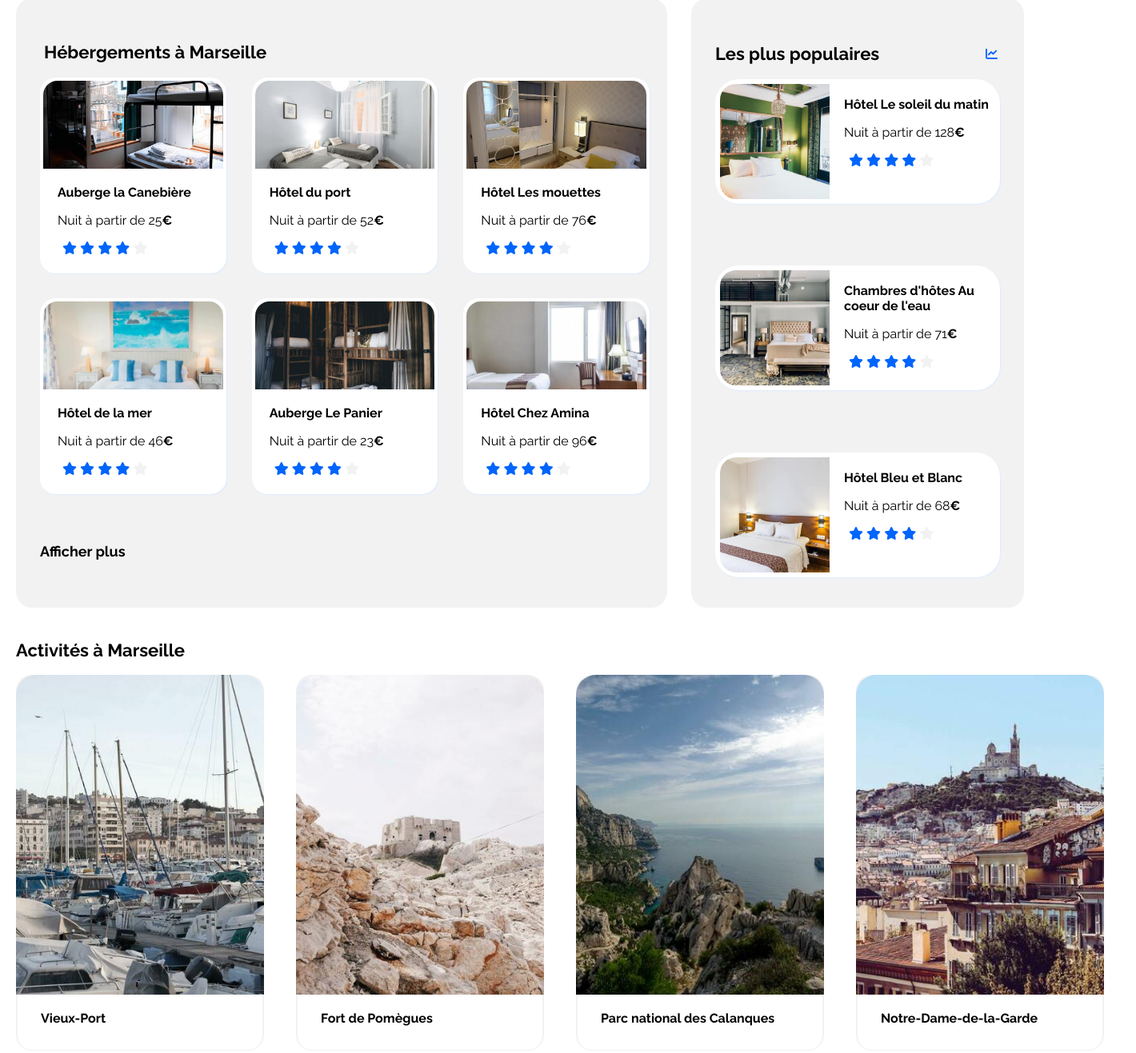
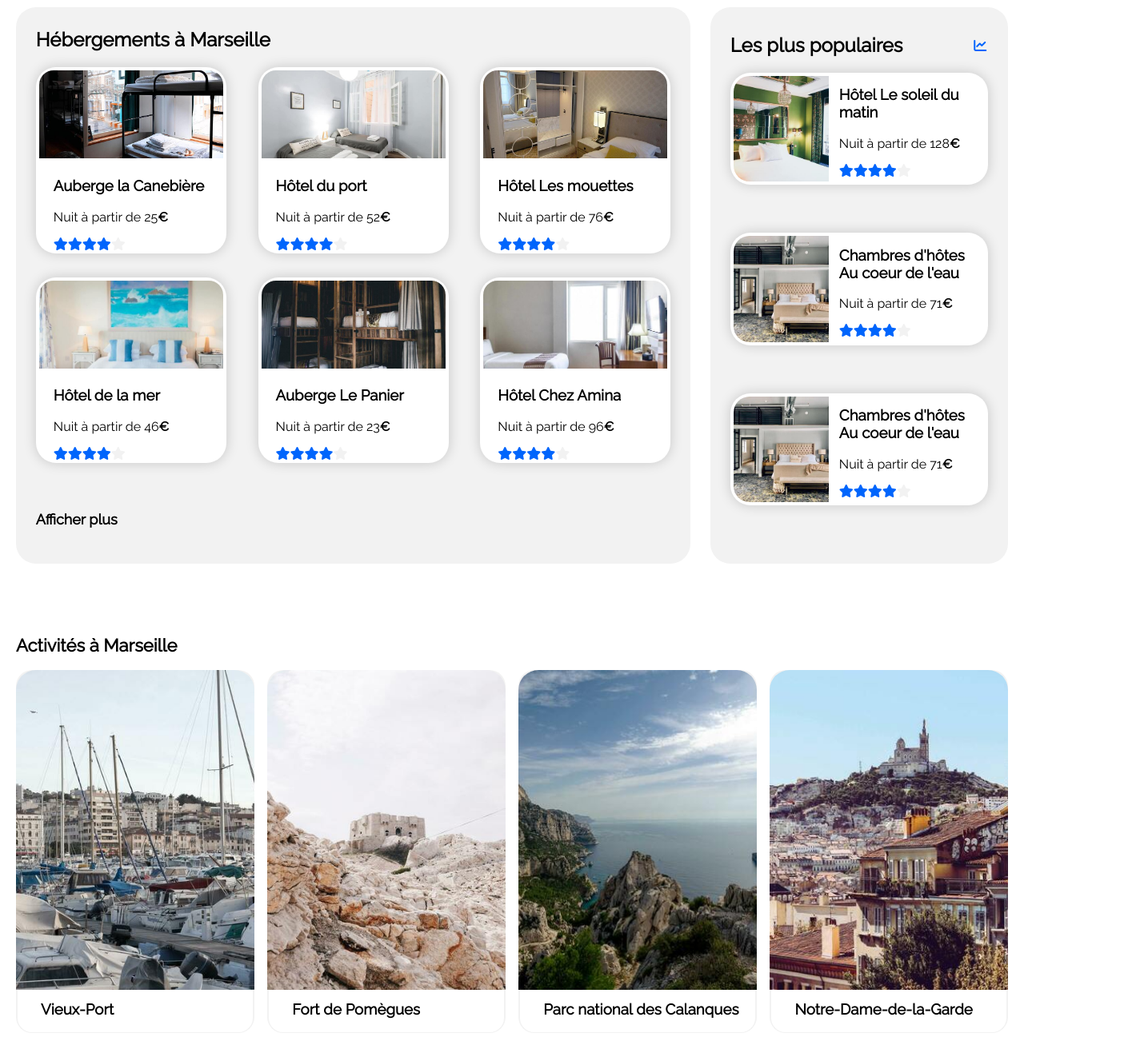
Before and after one commit to mylotfi/site-booki, a plain HTML site: page index.html in a window 1280 px wide. Shown: the part 420-1737 px from the top of the page at 80% size, 1420 px wide, since content can reach past the window. Drawn offline with Linux system fonts and the light colour scheme.

Commit message:
Add final commit

```diff
--- a/css/style.css
+++ b/css/style.css
@@ -9,17 +9,18 @@
 }
 
 body {
-    width: 1400px;
   margin: auto;
-    box-sizing: border-box;
-    max-width: 1400px;
-    padding-left: 20px;
-    padding-right: 20px;
+  max-width: 1440px;
+  margin-top: 0px;
+  font-family: "Raleway", sans-serif;
+
 }
 
-header {
-    width: 100%;
-    max-width: 1400px;
+.header {
+  display: grid;
+  align-items: center;
+  max-width: 1440px;
+  margin: auto;
 }
 
 html {
@@ -32,26 +33,6 @@ a {
 }
 
 .bold {
-    font-weight: 700;
-}
-
-h1 {
-    font-size: 22px;
-    font-weight: 700;
-}
-
-h2 {
-    font-size: 22px;
-    font-weight: 700;
-}
-
-h3 {
-    font-size: 16px;
-    font-weight: 700;
-}
-
-h5 {
-    font-size: 18px;
   font-weight: 700;
 }
 
@@ -108,7 +89,9 @@ a:hover {
 
 main {
   margin: 0px;
-    width: 1400px;
+  padding-left: 20px;
+  padding-right: 20px;
+
 }
 
 
@@ -186,9 +169,11 @@ button {
 
 .filtres {
   display: flex;
-    align-content: flex-start;
+  flex-wrap: wrap;
   align-items: center;
   margin-top: 40px;
+  width: 70%;
+
 }
 
 .filtres-list {
@@ -249,62 +234,60 @@ button {
 /* main-section-hebergements-populaires */
 
 .bloc-hebergements {
-    background-color: #F2F2F2;
-    border-radius: 20px;
-    padding: 30px;
-    margin-top: 20px;
+  width: 64%;
+  padding: 0.5% 2% 0.5% 2%;
   display: flex;
-    flex-wrap: wrap;
-    width: 70%;
+  flex-direction: column;
+  background: #f2f2f2;
+  border-radius: 25px;
 }
 
 .bloc-populaires {
-    background-color: #F2F2F2;
-    border-radius: 20px;
-    padding: 30px;
-    margin-top: 20px;
-    width: 30%;
+  width: 26%;
+  height: auto;
+  display: flex;
+  flex-direction: column;
+  background: #f2f2f2;
+  border-radius: 25px;
+  padding: 1% 2% 1% 2%;
+
+}
+
+.bloc-populaires h3 {
+  margin-top: 0px;
 }
 
 #main-hebergements {
   display: flex;
-    gap: 30px;
-    width: 90%;
+  justify-content: space-between;
+  margin-top: 25px;
 
 }
 
 .title-hebergements {
-    font-size: 22px;
-    padding-top: 6px;
-    padding-left: 5px;
+  font-weight: 700;
+
 }
 
 .card-hebergements1 {
   display: flex;
-    width: 100%;
-    gap: 40px;
+  flex-wrap: wrap;
+  justify-content: space-between;
 
 }
 
 .card-hebergements2 {
   display: flex;
-    width: 100%;
-    gap: 40px;
+  justify-content: space-between;
+  width: 880px;
 
-}
-
-.card-link {
-    width: 33%;
-    display: block;
 }
 
 .card-hebergements3 {
   display: flex;
-    flex-direction: row;
-    flex-wrap: wrap;
-    width: 100%;
-    /* justify-content: space-between; */
-    height: 100%;
+  flex-direction: column;
+  justify-content: space-between;
+
 }
 
 .bloc-img {
@@ -316,35 +299,38 @@ button {
 }
 
 .bloc-img-pop {
-    width: 137px;
-    height: 144px;
+  width: 38%;
   object-fit: cover;
-    border-radius: 20px 0px 0px 20px;
+  border-radius: 20px 0 0 20px;
+
 }
 
 .bloc-card {
-    background: white;
-    width: 100%;
-    height: 230px;
-    border-radius: 20px;
-    padding-left: 4px;
-    padding-top: 4px;
-    padding-right: 4px;
-    margin-bottom: 31px;
-    box-shadow: 1px 1px 1px 0px var(--second-color);
-    padding-bottom: 11px;
+  display: flex;
+  flex-direction: column;
+  background-color: white;
+  padding: 4px;
+  border-radius: 25px;
+  box-shadow: 0 0 16px #0000002e;
+  box-sizing: border-box;
+  margin-bottom: 30px;
+  width: 30%;
 }
 
 .bloc-card-pop {
-    background: white;
-    border-radius: 30px;
-    height: 144px;
+  background-color: white;
+  padding: 4px;
+  border-radius: 25px;
+  box-shadow: 0 0 16px #0000002e;
+  box-sizing: border-box;
+  margin-bottom: 60px;
+
+
+
+}
+
+.bloc-card-pop a {
   display: flex;
-    flex-direction: row;
-    padding: 6px;
-    box-shadow: 1px 1px 1px 0px var(--second-color);
-    width: 344px;
-
 }
 
 .hebergements {
@@ -352,13 +338,15 @@ button {
 }
 
 .populaires {
-    padding-left: 18px;
+  display: flex;
+  justify-content: space-around;
+  flex-direction: column;
+  padding: 4% 1% 2% 4%;
 }
 
 .card-star {
-    width: 131px;
-    margin-top: 4px;
-    margin-left: 6px;
+  display: flex;
+  justify-content: flex-start;
 }
 
 .fa-star {
@@ -378,12 +366,8 @@ button {
 }
 
 .title-populaires {
-    font-size: 15px;
-    background: #F2F2F2;
-    border-radius: 30px;
   display: flex;
   justify-content: space-between;
-    margin-top: 8px;
   align-items: center;
 }
 
@@ -395,6 +379,12 @@ button {
 
 /* main-section-activites */
 
+#main-activites {
+  display: flex;
+  flex-direction: column;
+  margin-top: 4%;
+}
+
 .title-activites {
   font-family: 'Raleway';
   font-weight: 700;
@@ -405,14 +395,21 @@ button {
 }
 
 .bloc-activites {
-    width: 1400px;
+  display: flex;
+  justify-content: space-between;
 }
 
 .bloc-ac-marseille {
+  display: flex;
+  justify-content: space-between;
+  flex-direction: column;
+  width: 24%;
   box-shadow: inset 0px 1px 0px 2px var(--light-grey-color);
   border-radius: 20px;
-    width: 310px;
-    height: 470px;
+}
+
+.bloc-ac-marseille a {
+  width: 100%;
 }
 
 .bloc-img-ac {
@@ -426,29 +423,34 @@ button {
 .s-titres-ac {
   width: 249px;
   font-family: 'Raleway';
+  margin-top: -10px;
   padding-left: 31px;
+
 }
 
 .ac-marseilles {
   display: flex;
-    gap: 40px;
-    align-items: center;
-}
-
-#main-activites {
-    width: 100%;
+  justify-content: space-between;
 }
 
 /* main-section-footer */
 
+
 .section-footer {
-    width: 100%;
+  display: flex;
+  flex-wrap: wrap;
+  justify-content: space-between;
+  background: #f2f2f2;
   margin-top: 60px;
+  padding-left: 15px;
+
+}
+
+footer div {
+  width: 33%;
+  display: flex;
+  flex-direction: column;
   background: #f2f2f2;
-    display: flex;
-    height: 200px;
-    justify-content: space-around;
-    padding-top: 40px;
 }
 
 .title-footer {
@@ -458,7 +460,3 @@ button {
   font-size: 18px;
   line-height: 21px;
 }
-
-#bloc-footer {
-    width: 100%;
-}
--- a/index.html
+++ b/index.html
@@ -8,14 +8,14 @@
 	<script src="https://kit.fontawesome.com/71e279f8bc.js" crossorigin="anonymous"></script>
 	<link rel="preconnect" href="https://fonts.googleapis.com">
 	<link rel="preconnect" href="https://fonts.gstatic.com" crossorigin>
-	<link href="https://fonts.googleapis.com/css2?family=Raleway:wght@400;600;700;900&display=swap" rel="stylesheet">
+	<link href="https://fonts.googleapis.com/css2?family=Raleway&display=swap" rel="stylesheet">
 	<title>Booki</title>
 </head>
 
 <body>
 
 	<!-- Header -->
-	<header>
+	<header class="header">
 		<nav>
 			<img src="./images/logo/Booki.png" class="Logo-booki" alt="logo booki">
 			<!-- <a href="#"> -->
@@ -27,7 +27,6 @@
 		</nav>
 	</header>
 	<main>
-
 		<!-- main-section-search -->
 
 		<section class="search-location">
@@ -95,7 +94,6 @@
 					</div>
 				</div>
 			</div>
-		</section>
 
 			<!-- main-section-info -->
 
@@ -105,19 +103,23 @@
 				</div>
 				<p class="text-info">Plus de 500 logements sont disponibles dans cette ville</p>
 			</div>
+		</section>
 
 		<!-- main-section-hebergements -->
 
 		<!-- section-hebergements -->
+
 		<section id="main-hebergements">
 			<div class="bloc-hebergements">
 				<div>
 					<h2 class="title-hebergements">Hébergements à Marseille</h2>
 				</div>
 				<div class="card-hebergements1">
+
 					<!-- bloc-1 -->
+
+					<article class="bloc-card">
 						<a class="card-link" href="#">
-						<article class="bloc-card">
 							<img class="bloc-img"
 								src="./images/hebergements/4_small/marcus-loke-WQJvWU_HZFo-unsplash.jpg"
 								alt="image auberge la canebière">
@@ -132,11 +134,13 @@
 									<i class="fa-solid fa-star  star-grey"></i>
 								</div>
 							</div>
+						</a>
 					</article>
-					</a>
+
 					<!-- bloc-2 -->
+
+					<article class="bloc-card">
 						<a class="card-link" href="#">
-						<article class="bloc-card">
 							<img class="bloc-img"
 								src="./images/hebergements/4_small/fred-kleber-gTbaxaVLvsg-unsplash.jpg"
 								alt="image hôtel du port">
@@ -151,11 +155,13 @@
 									<i class="fa-solid fa-star  star-grey"></i>
 								</div>
 							</div>
+						</a>
 					</article>
-					</a>
+
 					<!-- bloc-3 -->
+
+					<article class="bloc-card">
 						<a class="card-link" href="#">
-						<article class="bloc-card">
 							<img class="bloc-img"
 								src="./images/hebergements/4_small/reisetopia-B8WIgxA_PFU-unsplash.jpg"
 								alt="image hôtel les mouettes">
@@ -170,13 +176,13 @@
 									<i class="fa-solid fa-star  star-grey"></i>
 								</div>
 							</div>
+						</a>
 					</article>
-					</a>
-				</div>
-				<div class="card-hebergements2">
+
 					<!-- bloc-4 -->
+
+					<article class="bloc-card">
 						<a class="card-link" href="#">
-						<article class="bloc-card">
 							<img class="bloc-img"
 								src="./images/hebergements/4_small/annie-spratt-Eg1qcIitAuA-unsplash.jpg"
 								alt="image hôtel de la mer">
@@ -191,11 +197,13 @@
 									<i class="fa-solid fa-star  star-grey"></i>
 								</div>
 							</div>
+						</a>
 					</article>
-					</a>
+
 					<!-- bloc-5 -->
+
+					<article class="bloc-card">
 						<a class="card-link" href="#">
-						<article class="bloc-card">
 							<img class="bloc-img"
 								src="./images/hebergements/4_small/nicate-lee-kT-ZyaiwBe0-unsplash.jpg"
 								alt="image auberge le panier">
@@ -210,11 +218,13 @@
 									<i class="fa-solid fa-star  star-grey"></i>
 								</div>
 							</div>
+						</a>
 					</article>
-					</a>
+
 					<!-- bloc-6 -->
+
+					<article class="bloc-card">
 						<a class="card-link" href="#">
-						<article class="bloc-card">
 							<img class="bloc-img"
 								src="./images/hebergements/4_small/febrian-zakaria-M6S1WvfW68A-unsplash.jpg"
 								alt=" image hôtel chez amina">
@@ -229,32 +239,37 @@
 									<i class="fa-solid fa-star  star-grey"></i>
 								</div>
 							</div>
+						</a>
 					</article>
+
+				</div>
+				<a href="#">
+
+					<h5 class="s-titres">Afficher plus</h5>
 				</a>
-				</div>
-				<h5 class="s-titres">Afficher plus</h5>
 			</div>
 
 			<!-- section-bloc-populaires -->
-			<section class="bloc-populaires">
+			<div class="bloc-populaires">
 				<div class="title-populaires">
 					<h2>Les plus populaires</h2>
 					<i class="fa-solid fa-chart-line"></i>
 				</div>
 				<div class="card-hebergements3">
 					<!-- bloc-1 -->
-					<a  href="#">
+
 					<article class="bloc-card-pop">
-							<div>
+						<a href="#">
+
 							<img class="bloc-img-pop"
 								src="./images/hebergements/4_small/emile-guillemot-Bj_rcSC5XfE-unsplash.jpg"
 								alt="image hôtel le soleil du matin">
-							</div>
+
 							<div class="populaires">
 								<div>
 									<h3>Hôtel Le soleil du matin</h3>
-								</div>
-								<div>
+
+
 									<p>Nuit à partir de 128<span class="bold">€</span></p>
 								</div>
 								<div class="card-star">
@@ -265,21 +280,22 @@
 									<i class="fa-solid fa-star  star-grey"></i>
 								</div>
 							</div>
+						</a>
 					</article>
-					</a>
+
 					<!-- bloc-2 -->
+
+					<article class="bloc-card-pop">
 						<a href="#">
-						<article class="bloc-card-pop">
-							<div>
+
 							<img class="bloc-img-pop"
 								src="./images/hebergements/4_small/aw-creative-VGs8z60yT2c-unsplash.jpg"
 								alt="image chambres d'hôtes Au coeur de l'eau">
-							</div>
+
 							<div class="populaires">
 								<div>
 									<h3>Chambres d'hôtes Au coeur de l'eau</h3>
-								</div>
-								<div>
+
 									<p>Nuit à partir de 71<span class="bold">€</span></p>
 								</div>
 								<div class="card-star">
@@ -290,22 +306,23 @@
 									<i class="fa-solid fa-star  star-grey"></i>
 								</div>
 							</div>
+						</a>
 					</article>
-					</a>
+
 					<!-- bloc-3 -->
+
+					<article class="bloc-card-pop">
 						<a href="#">
-						<article class="bloc-card-pop">
-							<div>
+
 							<img class="bloc-img-pop"
-									src="./images/hebergements/4_small/febrian-zakaria-sjvU0THccQA-unsplash.jpg"
-									alt="image hôtel bleu et blanc">
-							</div>
+								src="./images/hebergements/4_small/aw-creative-VGs8z60yT2c-unsplash.jpg"
+								alt="image chambres d'hôtes Au coeur de l'eau">
+
 							<div class="populaires">
 								<div>
-									<h3>Hôtel Bleu et Blanc</h3>
-								</div>
-								<div>
-									<p>Nuit à partir de 68<span class="bold">€</span></p>
+									<h3>Chambres d'hôtes Au coeur de l'eau</h3>
+
+									<p>Nuit à partir de 71<span class="bold">€</span></p>
 								</div>
 								<div class="card-star">
 									<i class="fa-solid fa-star"></i>
@@ -315,76 +332,91 @@
 									<i class="fa-solid fa-star  star-grey"></i>
 								</div>
 							</div>
+						</a>
 					</article>
-					</a>
+
 				</div>
+			</div>
+
 		</section>
-		</section>
+
 		<!-- main-section-activites -->
+
 		<section id="main-activites">
+
+			<h2 class="title-activites">Activités à Marseille</h2>
 			<div class="bloc-activites">
-				<div>
-					<h2 class="title-activites">Activités à Marseille</h2>
-				</div>
-				<div class="ac-marseilles">
-					<A href="#">
+
 				<div class="bloc-ac-marseille">
-							<div>
+					<article class="ac-marseilles">
+						<a href="#">
+
 							<img class="bloc-img-ac"
 								src="./images/activites/4_small/reno-laithienne-QUgJhdY5Fyk-unsplash.jpg"
 								alt="image vieux port">
-							</div>
+
 							<div class="s-titres-ac">
 								<h3>Vieux-Port</h3>
 							</div>
+						</a>
+					</article>
+				</div>
 
-						</div>
-					</A>
-					<A href="#">
 				<div class="bloc-ac-marseille">
-							<div>
+					<article class="ac-marseilles">
+						<a href="#">
+
 							<img class="bloc-img-ac"
 								src="./images/activites/4_small/paul-hermann-QFTrLdQIRhI-unsplash.jpg"
-									alt="image fort de Pomègues">
-							</div>
+								alt="image vieux port">
+
 							<div class="s-titres-ac">
 								<h3>Fort de Pomègues</h3>
 							</div>
+						</a>
+					</article>
+				</div>
 
-						</div>
-					</A>
-					<A href="#">
 				<div class="bloc-ac-marseille">
-							<div>
+					<article class="ac-marseilles">
+						<a href="#">
+
 							<img class="bloc-img-ac"
 								src="./images/activites/4_small/kilyan-sockalingum-NR8-cBCN3aI-unsplash.jpg"
 								alt="image parcnational des calanques">
-							</div>
+
 							<div class="s-titres-ac">
 								<h3>Parc national des Calanques</h3>
 							</div>
+						</a>
+					</article>
+				</div>
 
-						</div>
-					</A>
-					<A href="#">
 				<div class="bloc-ac-marseille">
-							<div>
+					<article class="ac-marseilles">
+						<a href="#">
+
 							<img class="bloc-img-ac"
 								src="./images/activites/4_small/florian-wehde-xW9e8gdotxI-unsplash.jpg"
 								alt="image notre dame de la garde">
-							</div>
+
 							<div class="s-titres-ac">
 								<h3>Notre-Dame-de-la-Garde</h3>
 							</div>
+						</a>
+					</article>
 				</div>
-					</A>
-				</div>
+
+
 			</div>
 		</section>
+
+
+
 	</main>
 
 	<!-- main-section-footer -->
-	<footer id="bloc-footer">
+	<footer>
 		<section class="section-footer">
 			<div class="footer-bloc">
 				<h3 class="title-footer">À propos</h3>
```
Lines whose indentation alone changed are shown as unchanged.
